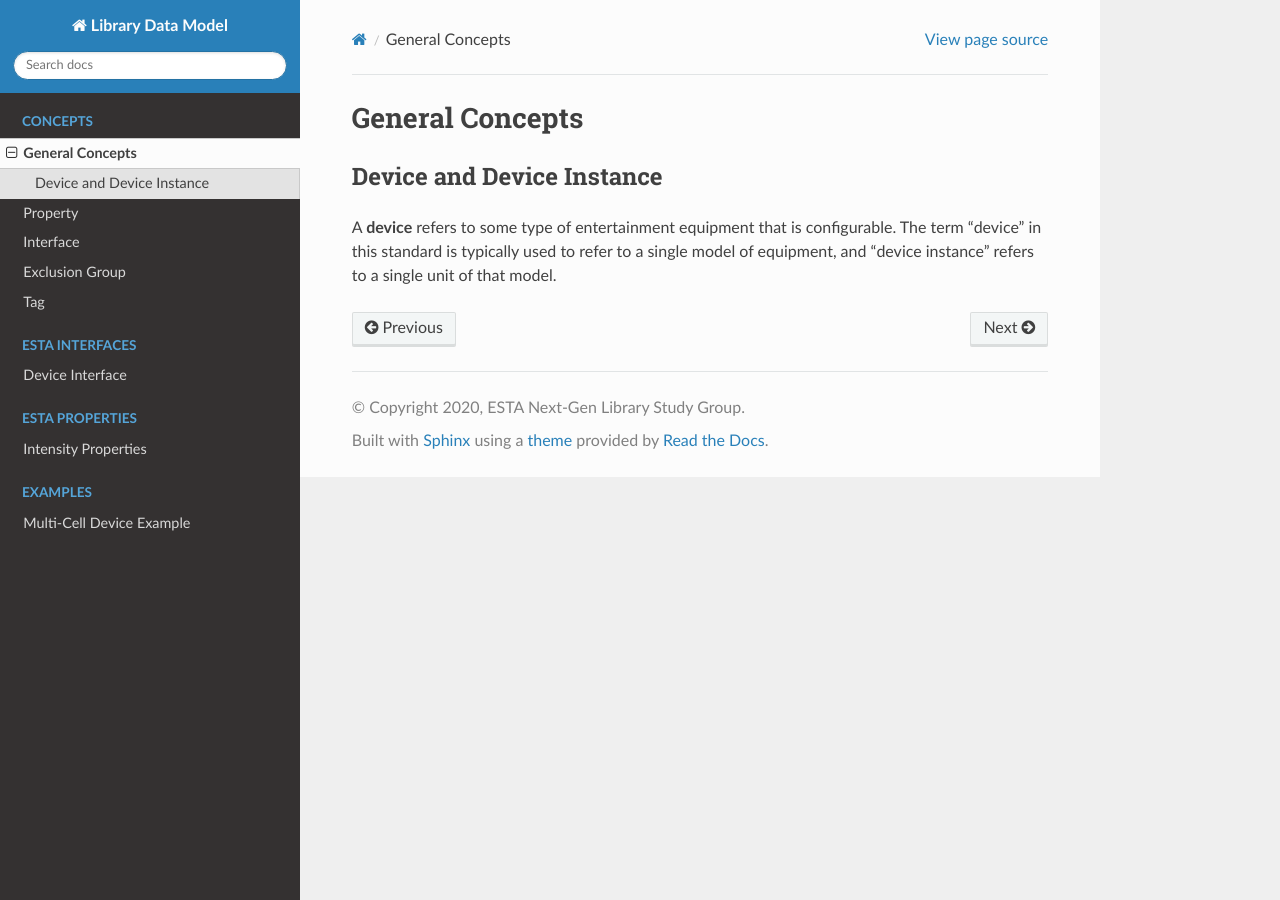
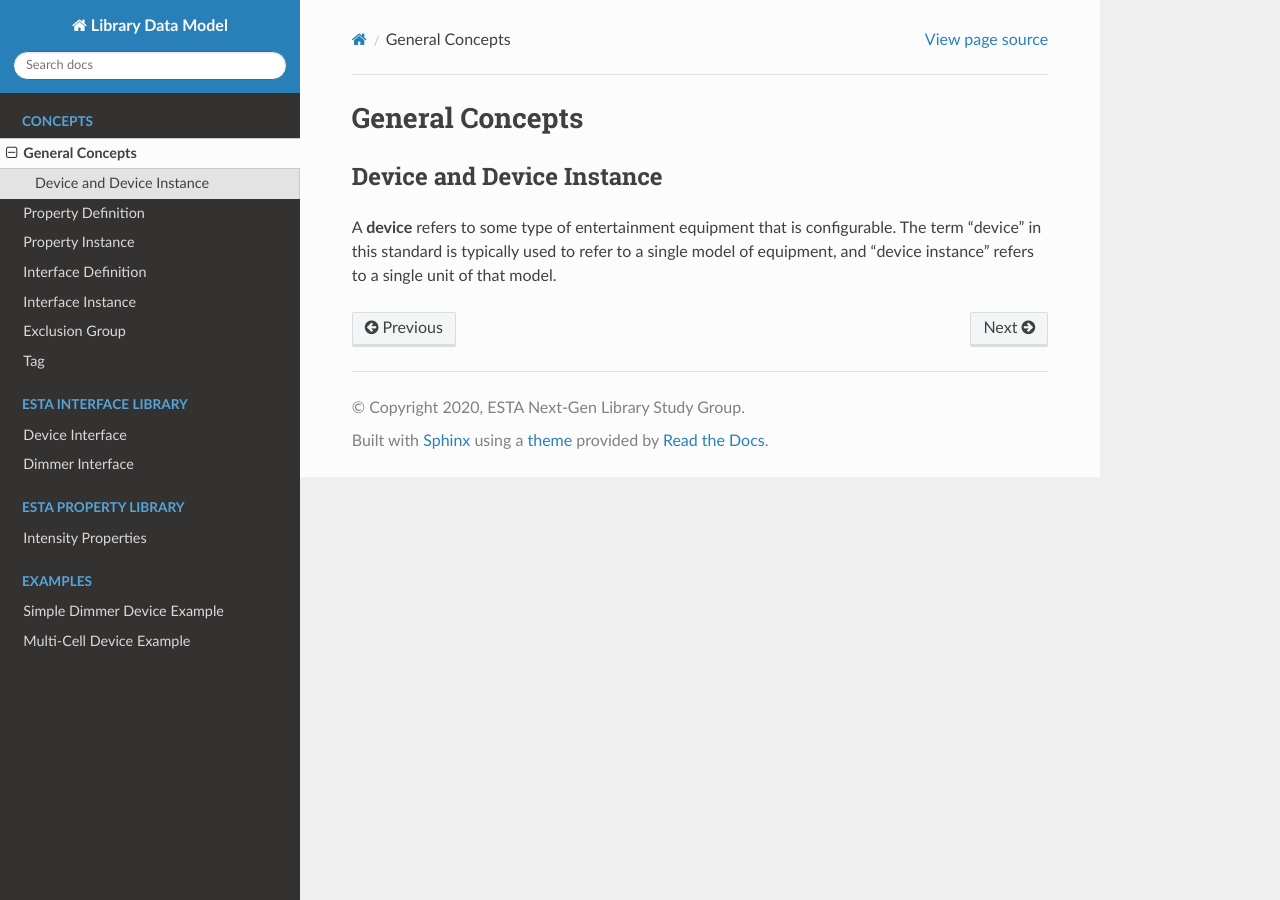
Before and after one commit to samkearney/esta-ngl, a Sphinx documentation site: the page built from docs/concepts/general.rst, in a window 1280 px wide. Built offline with Sphinx 7.4.7 and the Read the Docs theme 2.0.0, drawn with Linux system fonts in a browser that asks for light colours.

Commit message:
Work session 6-10-2020

```diff
--- /dev/null
+++ b/docs/examples/simple_dimmer.rst
@@ -0,0 +1,18 @@
+############################
+Simple Dimmer Device Example
+############################
+
+.. code-block:: xml
+
+  <devicelist>
+    <device id="90b5c733-9265-4089-b2d3-dba059cc0c53">
+      <interface type="esta.device.1" id="device">
+        <property type="esta.identifier.1" id="device-id" lifetime="static">com.etcconnect.es1.1</property>
+        <property type="esta.manufacturer.1" id="device-manufacturer" lifetime="static">ETC Inc.</property>
+        <property type="esta.model.1" id="device-model" lifetime="static">ES1</property>
+        <property type="esta.firmware.1" id="device-firmware-version" lifetime="persistent" access="readonly" />
+
+        <interface type="esta.dimmer.1" id="dimmer" />
+      </interface>
+    </device>
+  </devicelist>
--- /dev/null
+++ b/docs/interfaces/dimmer.rst
@@ -0,0 +1,38 @@
+################
+Dimmer Interface
+################
+
+The dimmer interface represents a simple dimmer controlling an intensity.
+
+**********
+Definition
+**********
+
+=========== =========================================
+Type        esta.dimmer.1
+Description A simple dimmer controlling an intensity.
+=========== =========================================
+
+*******************
+Required Properties
+*******************
+
+* :ref:`properties-intensity-intensity`
+
+******
+Markup
+******
+
+.. code-block:: xml
+
+  <interfacedef type="esta.dimmer.1">
+    <property type="esta.intensity.1" id="intensity" access="readwrite" lifetime="runtime" />
+  </interfacedef>
+
+****************
+Instance Example
+****************
+
+.. code-block:: xml
+
+  <interface type="esta.dimmer.1" id="primary-dimmer" />
```
Also changed, not shown: docs/concepts/interface.rst (deleted, +0 -42 lines), docs/concepts/interface_definition.rst (added, +45 -0 lines), docs/concepts/interface_instance.rst (added, +37 -0 lines), docs/concepts/property.rst (deleted, +0 -117 lines), docs/concepts/property_definition.rst (added, +88 -0 lines), docs/concepts/property_instance.rst (added, +92 -0 lines), docs/index.rst (+8 -4 lines), docs/properties/intensity.rst (+4 -4 lines).
